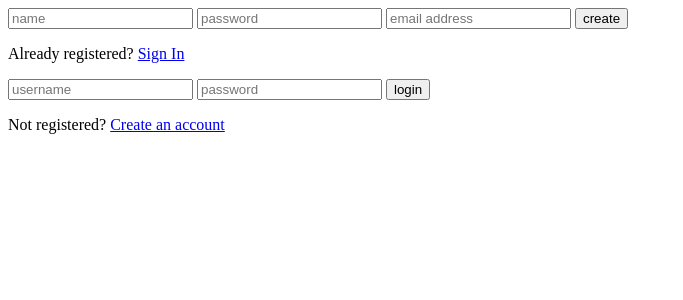
After one commit to PauSanz/AgenciaActors, a PHP site: page /view/login_view.php in a window 1280 px wide. The commit adds this page. Shown: the top 300 px of the page, without its empty margins (0-683 px from the left). Run offline with PHP 8.4, Linux system fonts and the light colour scheme.

Commit message:
vista login a mitjes

```diff
--- /dev/null
+++ b/controller/login.php
@@ -0,0 +1,5 @@
+<?php
+
+require_once 'view/header_view.php';
+require_once 'view/login_view.php';
+require_once 'view/footer_view.php';
--- a/index.php
+++ b/index.php
@@ -38,6 +38,12 @@ switch ($ctl) {
                 break;
         }
         break;
+    case "login";
+        switch ($act) {
+            case "form":
+                include "controller/login.php";
+                break;
+        }
     default:
         include "controller/" . $ctl . "_ctl.php";
         break;
--- /dev/null
+++ b/view/login_view.php
@@ -0,0 +1,18 @@
+<div class="login-page">
+    <div class="form">
+        <form class="register-form">
+            <input type="text" placeholder="name"/>
+            <input type="password" placeholder="password"/>
+            <input type="text" placeholder="email address"/>
+            <button>create</button> <!--  input submit-->
+            <p class="message">Already registered? <a href="#">Sign In</a></p>
+        </form>
+        <form class="login-form" action="?ctl=session&act=create">
+            <input type="text" placeholder="username"/>
+            <input type="password" placeholder="password"/>
+            <button>login</button> <!--  input submit-->
+            <p class="message">Not registered? <a href="#">Create an account</a></p>
+            <!-- controller de crear cuenta -->
+        </form>
+    </div>
+</div>
```
